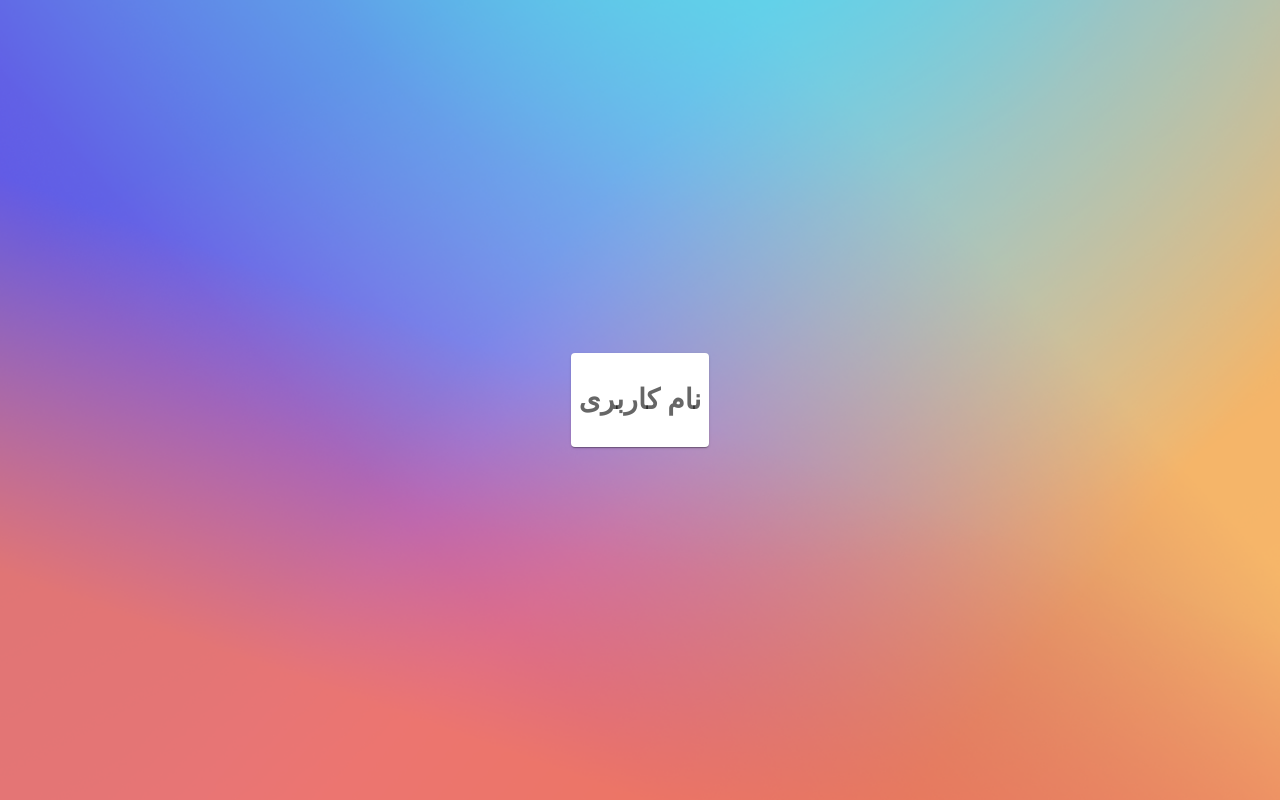
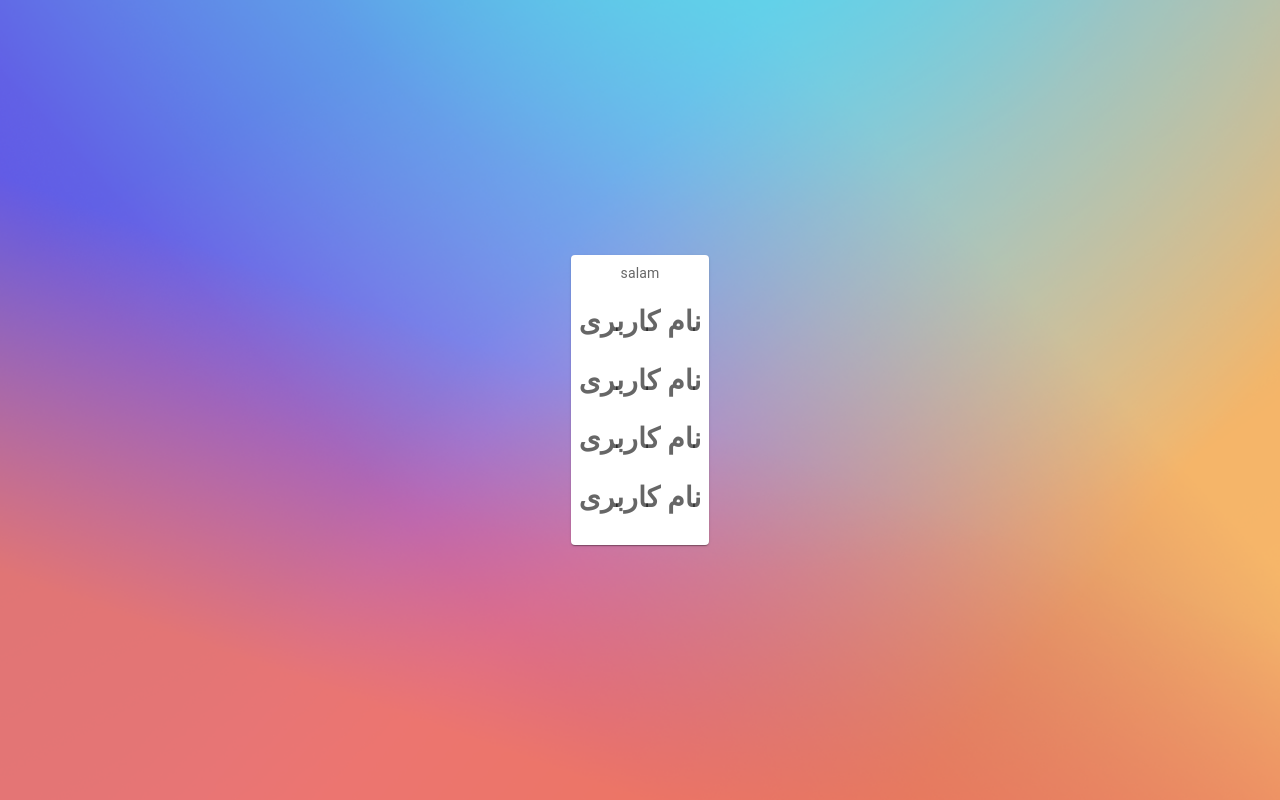
Before and after one commit to alias1994/building, a React (Create React App) app in the folder frontend/: page / in a window 1280 px wide. Built offline with nearby package versions, Linux system fonts and the light colour scheme.

Commit message:
Foldering and designing the main structure

```diff
--- a/frontend/src/App.js
+++ b/frontend/src/App.js
@@ -1,29 +1,16 @@
 import React from 'react';
-import { experimentalStyled as styled } from '@mui/material/styles';
 import Box from '@mui/material/Box';
-import Paper from '@mui/material/Paper';
 import Grid from '@mui/material/Grid';
 import './App.css';
-import TextFild from './component/text-fild.jsx'
+import LoginSignup from "./component/login-signup";
 
-const PaperGrid = styled(Paper)(({ theme }) => ({
-  backgroundColor: theme.palette.mode === 'dark' ? '#1A2027' : '#fff',
-  ...theme.typography.body2,
-  padding: theme.spacing(1),
-  textAlign: 'center',
-  color: theme.palette.text.secondary,
-}));
 
 function App() {
 
     return (
-    <Box>
-      <Grid sx={{ height: '100vh' }} container justifyContent="center" alignItems="center">
-        <PaperGrid item xs={6}>
-          {TextFild('نام کاربری')}
-        </PaperGrid>
-      </Grid>
-    </Box>
+        <Box>
+            <LoginSignup/>
+        </Box>
     )
 }
 
--- /dev/null
+++ b/frontend/src/component/custom-button.jsx
@@ -0,0 +1,4 @@
+function CustomButton (name){
+    return(<h1>{name}</h1>)
+}
+export default CustomButton;
--- /dev/null
+++ b/frontend/src/component/login-form.jsx
@@ -0,0 +1,11 @@
+import TextFild from './text-fild.jsx'
+import CustomButton from './custom-button.jsx'
+function LoginForm (name){
+    return(
+        <div>
+            {TextFild('نام کاربری')}
+            {CustomButton('نام کاربری')}
+        </div>
+    )
+}
+export default LoginForm;
--- /dev/null
+++ b/frontend/src/component/login-signup.jsx
@@ -0,0 +1,26 @@
+import React from 'react';
+import { experimentalStyled as styled } from '@mui/material/styles';
+import Paper from '@mui/material/Paper';
+import Grid from '@mui/material/Grid';
+import LoginForm from "./login-form";
+import SignupForm from "./signup-form";
+const PaperGrid = styled(Paper)(({ theme }) => ({
+    backgroundColor: theme.palette.mode === 'dark' ? '#1A2027' : '#fff',
+    ...theme.typography.body2,
+    padding: theme.spacing(1),
+    textAlign: 'center',
+    color: theme.palette.text.secondary,
+}));
+
+function LoginSingup(){
+    return(
+        <Grid sx={{ height: '100vh' }} container justifyContent="center" alignItems="center">
+            <PaperGrid item xs={6}>
+                salam
+                <SignupForm/>
+                <LoginForm/>
+            </PaperGrid>
+        </Grid>
+    )
+}
+export default LoginSingup;
--- /dev/null
+++ b/frontend/src/component/signup-form.jsx
@@ -0,0 +1,12 @@
+import TextFild from './text-fild.jsx'
+import CustomButton from './custom-button.jsx'
+function SignupForm (name){
+    return (
+        <div>
+            {TextFild('نام کاربری')}
+            {CustomButton('نام کاربری')}
+        </div>
+    )
+}
+
+export default SignupForm;
```
